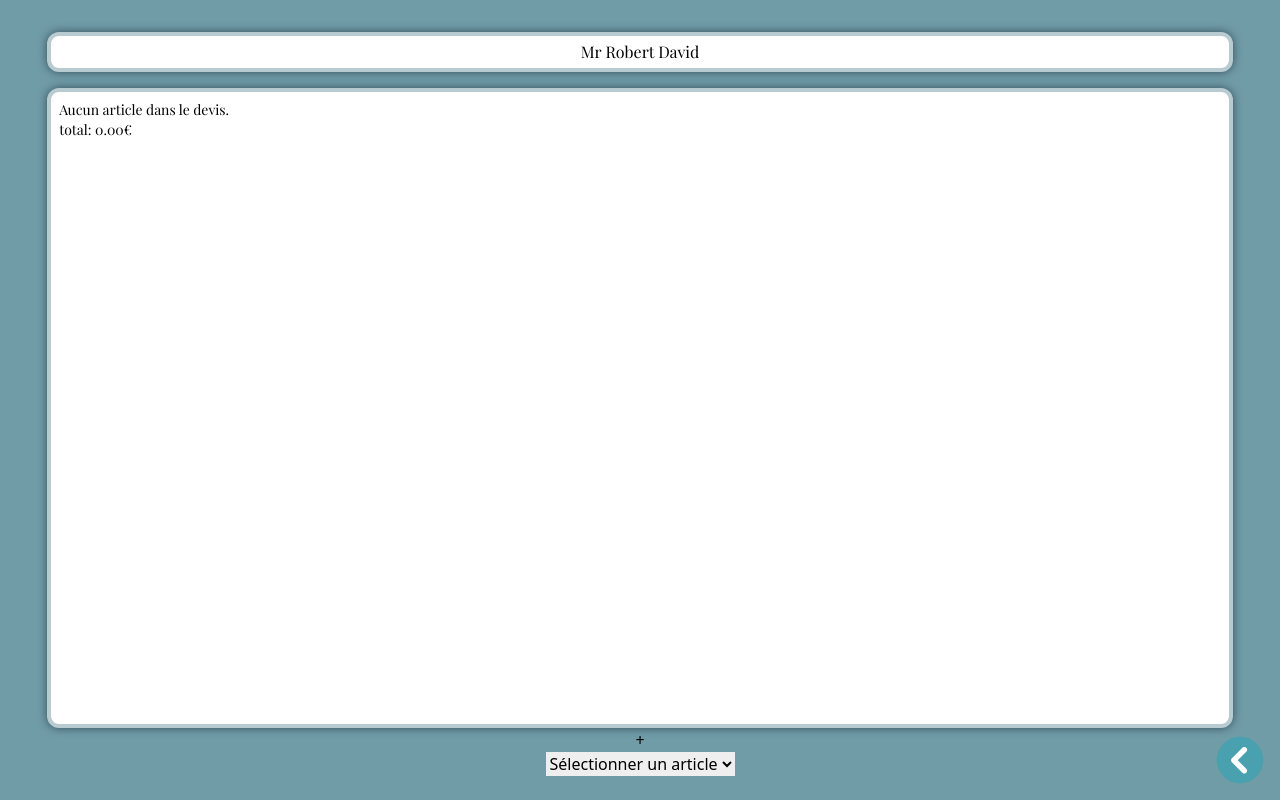
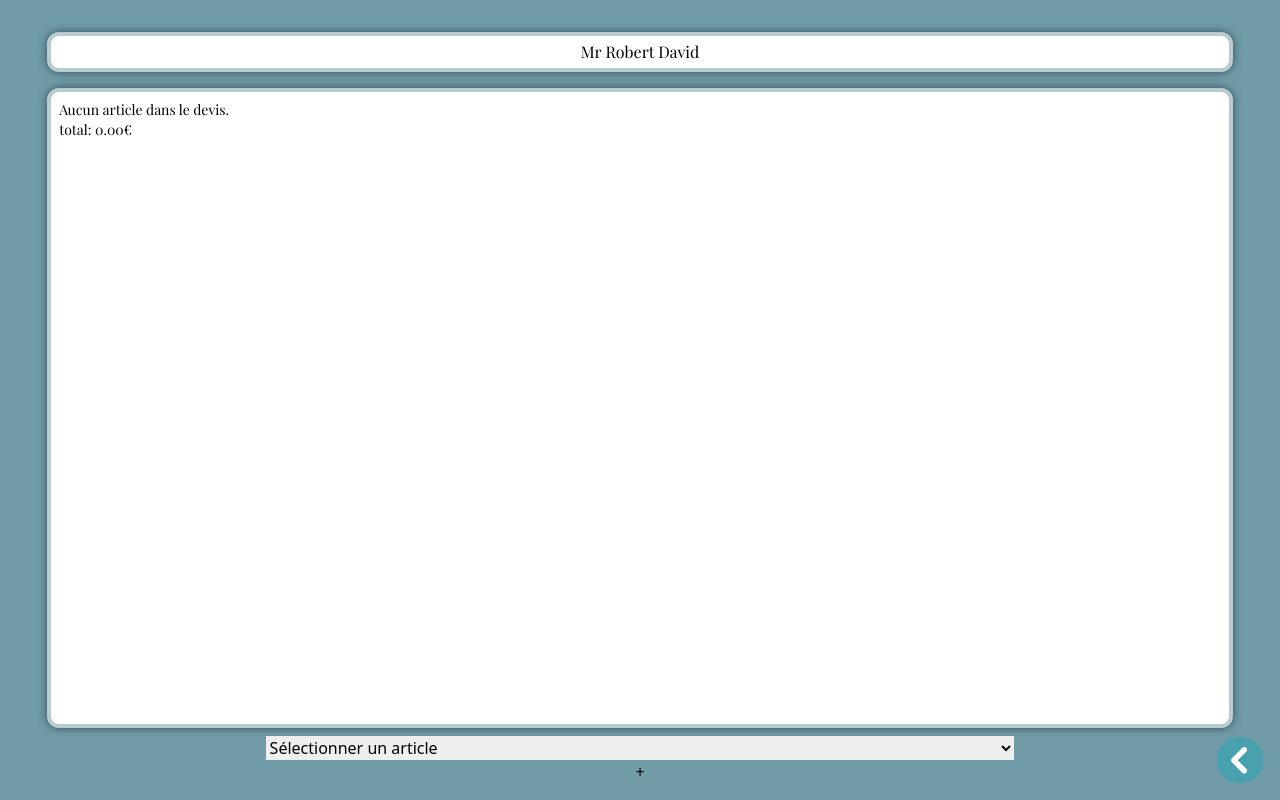
Before and after one commit to JordanSerafini/SLI-Form-V1, a React (Vite) app: page /devis-detail in a window 1280 px wide. Built offline with nearby package versions, Linux system fonts and the light colour scheme; sample sign-in values are in the browser's storage.

Commit message:
:construction: devis page in progress, add select option to add line on devis detail page

```diff
--- a/src/components/Page/Devis/devisDetail.jsx
+++ b/src/components/Page/Devis/devisDetail.jsx
@@ -1,4 +1,4 @@
-import { useContext, useEffect, useState } from "react";
+import { useContext, useState } from "react";
 import RatingContext from "../../../context/RatingContext";
 import HomeBtn from "../../Button/HomeBtn";
 
@@ -6,20 +6,18 @@ function DevisDetail() {
   const { devis, removeItemFromDevis, setDevis, itemList } = useContext(RatingContext);
   const [selectedItem, setSelectedItem] = useState(null);
 
-
-  useEffect(() => {
-    console.log(itemList);
-  }, [itemList]);
-
-  const addItem = () => {
-    return (
-      <input type="text" placeholder="Ajouter un article" />
-    );
+  const addToDevis = (selectedItem) => {
+    const newItem = itemList.find((item) => item.caption === selectedItem);
+    setDevis((currentDevis) => ({
+      ...currentDevis,
+      items: [...currentDevis.items, newItem],
+    }));
   };
 
   const handleRemoveItem = (index) => {
     removeItemFromDevis(index);
   };
+
 
   const total =
     devis.items?.reduce(
@@ -59,15 +57,16 @@ function DevisDetail() {
         )}
         <div>total: {total.toFixed(2)}€</div>
       </div>
-      <div className="" onClick={addItem}>+</div>
-      <select value={selectedItem} onChange={(e) => setSelectedItem(e.target.value)}>
-          <option value="">Sélectionner un article</option>
-          {itemList.map((item) => (
-            <option key={item.id} value={item}>
+      <select className="mt-2 w-6/10" value={selectedItem} onChange={(e) => setSelectedItem(e.target.value)}>
+          <option>Sélectionner un article</option>
+          {itemList.map((item, index) => (
+            <option key={index} value={item.caption}>
               {item.caption} - {item.salepricevatincluded}
             </option>
           ))}
         </select>
+        <div className="" onClick={() =>addToDevis(selectedItem)}>+</div>
+
 
       <HomeBtn />
     </div>
```
